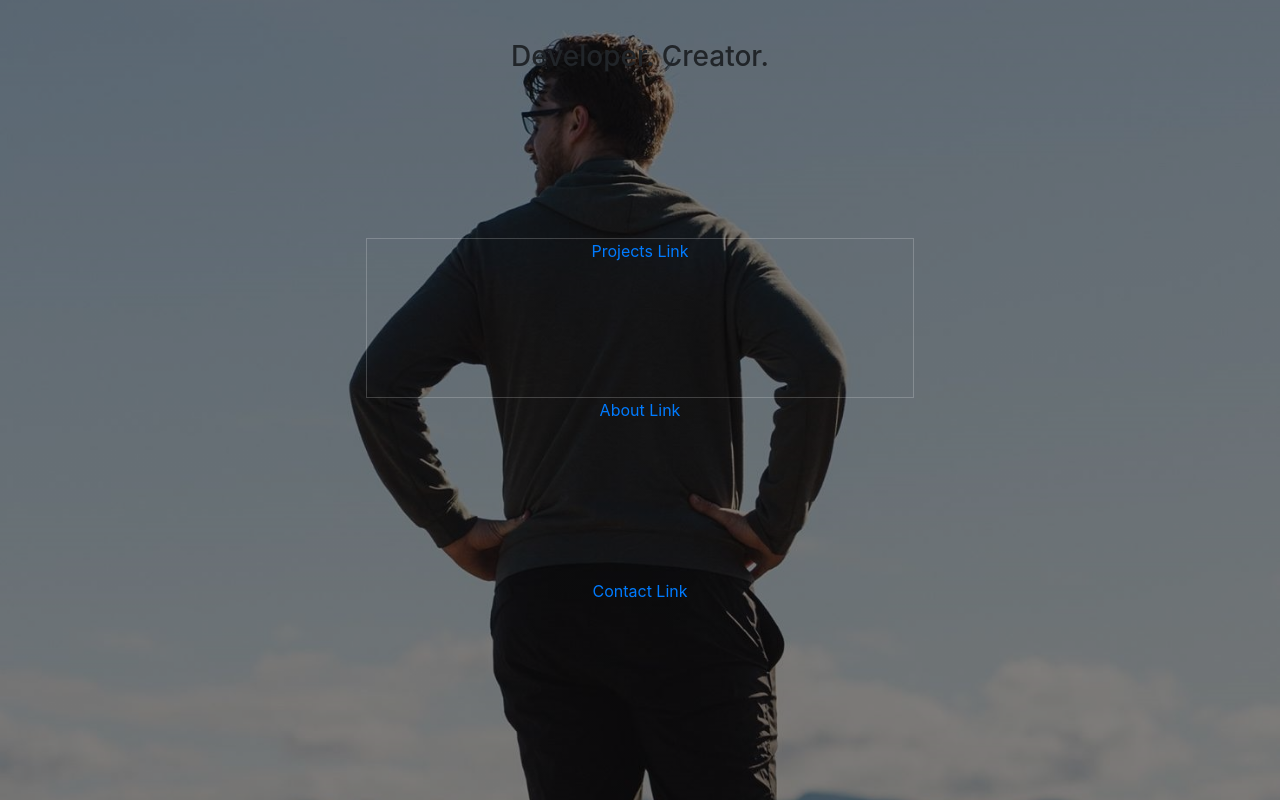
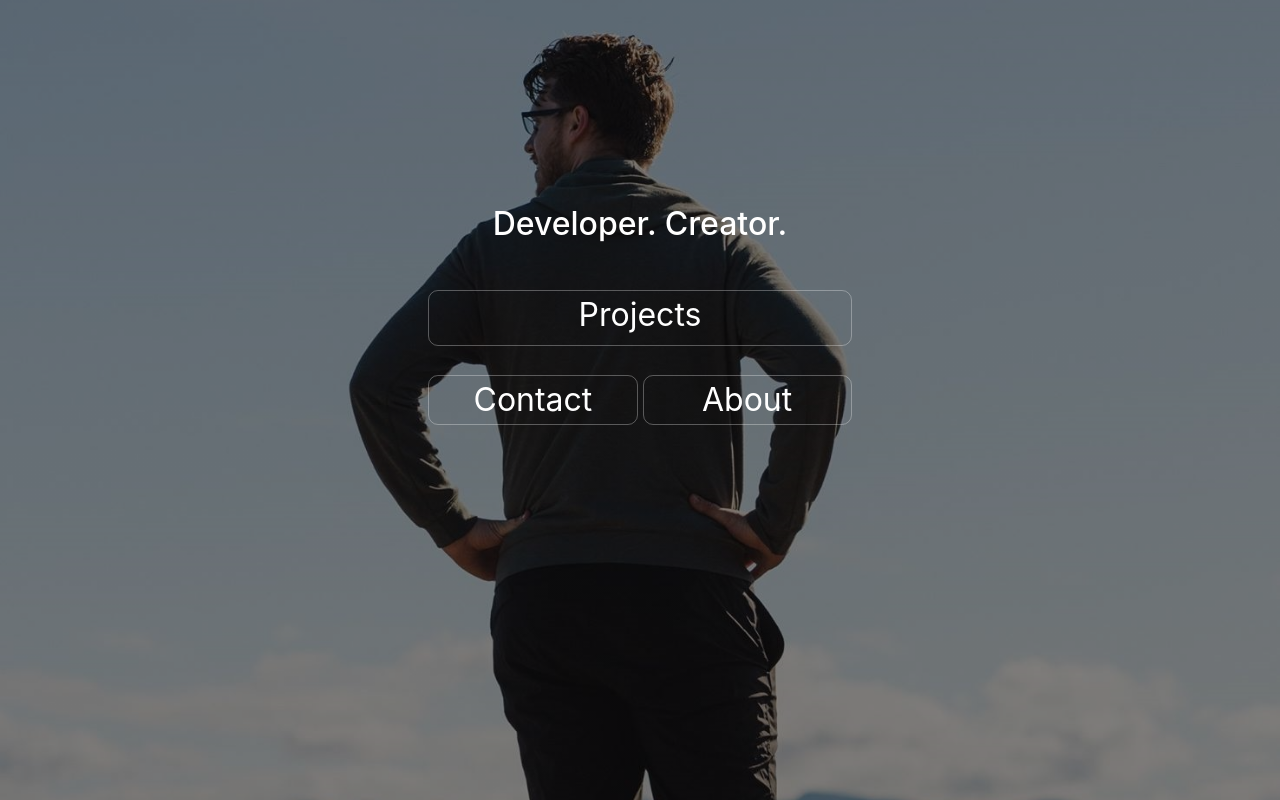
Before and after one commit to samstoia/react-portfolio, a React (Create React App) app: page / in a window 1280 px wide. Built offline with nearby package versions, Linux system fonts and the light colour scheme.

Commit message:
refine styling on homepage

```diff
--- a/src/components/About.jsx
+++ b/src/components/About.jsx
@@ -11,7 +11,6 @@ function About() {
       <Navbar />
       <div className="about-grid">
         <div className="whatIDo">
-
           <div className="textBlock">
             <p>
               Lorem, ipsum dolor sit amet consectetur adipisicing elit. Nobis, similique hic? Quasi dolor ad earum repellat, alias ducimus voluptatum a nam odio, quis cum. Dicta libero quaerat aliquam. Porro, voluptate obcaecati. Veniam quia alias animi nihil accusantium veritatis in nesciunt?
--- a/src/components/Homepage.jsx
+++ b/src/components/Homepage.jsx
@@ -1,6 +1,4 @@
 import React from 'react';
-import { Link } from "react-router-dom";
-// import Button from 'react-bootstrap/Button';
 import '../styles/Homepage.css';
 
 function Homepage() {
@@ -8,20 +6,26 @@ function Homepage() {
 
     <div className="page-container">
       <div className="description">
-        <h3>Developer.  Creator.</h3>
+        <h2>Developer.  Creator.</h2>
       </div>
 
-      <div className="projects">
-        <Link to="/projects">Projects Link</Link>
-      </div>
+      <a className="projects" href="/projects">
+        <div >
+          Projects
+        </div>
+      </a>
 
-      <div className="about">
-        <Link to="/about">About Link</Link>
-      </div>
+      <a className="about" href="/about">
+        <div>
+          About
+        </div>
+      </a>
 
-      <div className="contact">
-        <Link to="/contact">Contact Link</Link>
-      </div>
+      <a className="contact" href="/contact">
+        <div>
+          Contact
+        </div>
+      </a>
 
 
     </div>
--- a/src/styles/About.css
+++ b/src/styles/About.css
@@ -35,9 +35,8 @@
 .imgBlock {
   float: left;
   display: inline-block;
+  width: 60%;
   height: 100%;
-  width: 60%;
-
 }
 
 .imgBlockRight {
@@ -54,6 +53,7 @@
 
 .imgBlockRight img {
   width: 100%;
+
 }
 
 .textBlock{
--- a/src/styles/Homepage.css
+++ b/src/styles/Homepage.css
@@ -11,32 +11,42 @@ body, html{
   text-align: center;
   /* background-position: center, center; */
   display: grid;
-  grid-template-columns: repeat(7, 1fr);
-  grid-template-rows:  40px auto 20% auto auto 40px;
+  grid-template-columns: repeat(6, 1fr);
+  grid-template-rows:  25% 10% 10% 10% 40px;
   grid-template-areas:
-    ". . . . . . ."
-    ". . d d d . ."
-    ". . p p p . ."
-    ". . . a . . ."
-    ". . . c . . ."
-    ". . . . . . .";
+    ". . . . . ."
+    ". . d d . ."
+    ". . p p . ."
+    ". . c a . ."
+    ". . . . . .";
+    color: white;
+    grid-gap: 5px;
 }
 
 .projects {
-  height: 100%;
-  min-height: 100px;
+  height: 70%;
+  min-height: 50px;
   width: 100%;
-  border: 1px solid rgb(255, 255, 255, .2);
+  border: 1px solid rgb(255, 255, 255, .3);
+  border-radius: 10px;
   grid-area: p;
 }
 
 .description {
   grid-area: d;
+
+}
+
+.about, .contact {
+  height: 40%;
+  min-height: 50px;
+  width: 100%;
+  border: 1px solid rgb(255, 255, 255, .3);
+  border-radius: 10px;
 }
 
 .about {
   grid-area: a;
-
 }
 
 .contact {
@@ -52,3 +62,14 @@ body, html{
       background-position: center center;
     }
   }
+
+.page-container a {
+  text-decoration: none;
+  color: white;
+  font-size: 2rem;
+}
+
+.about:hover, .contact:hover, .projects:hover {
+  background-color: white;
+  color: black;
+}
```
